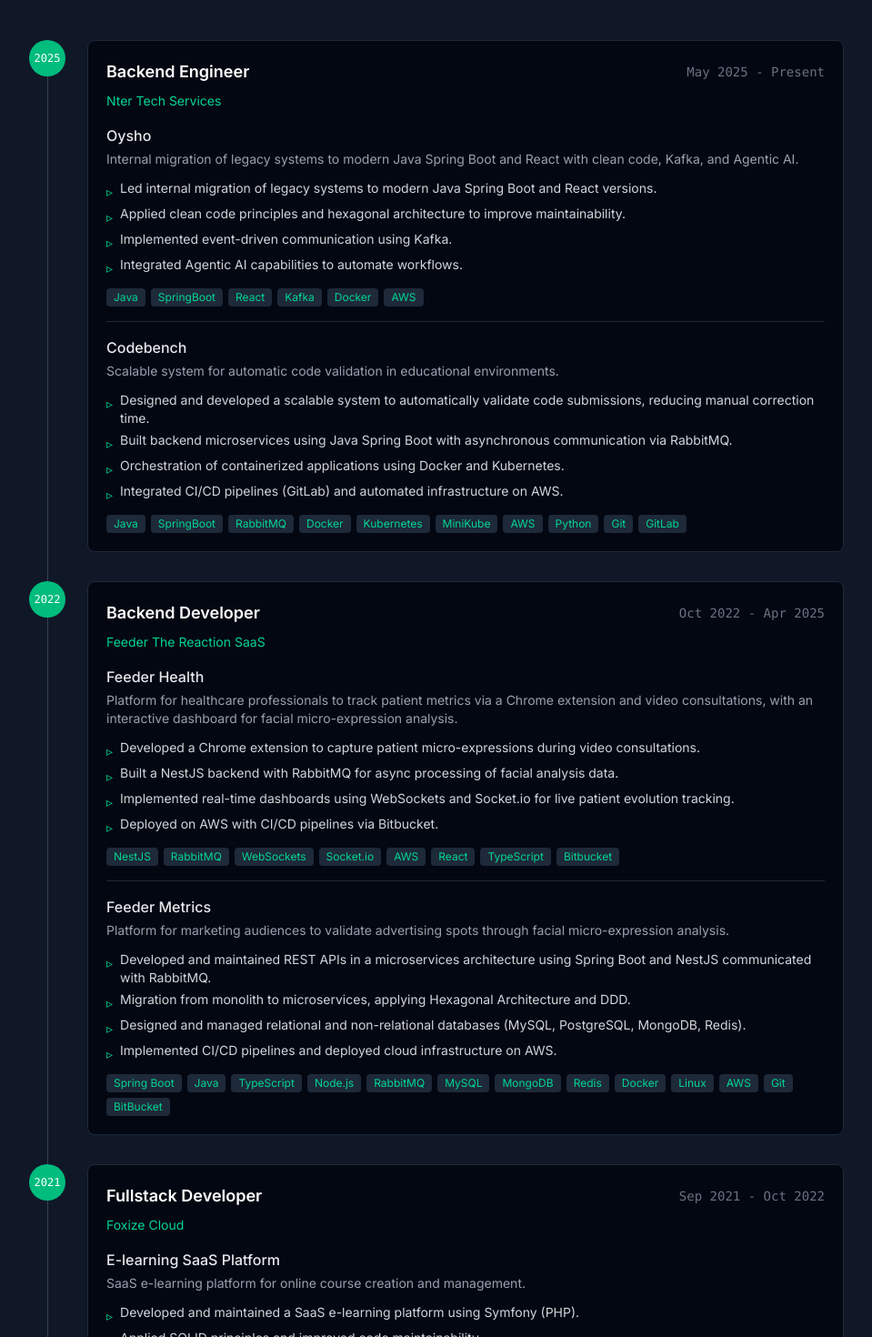
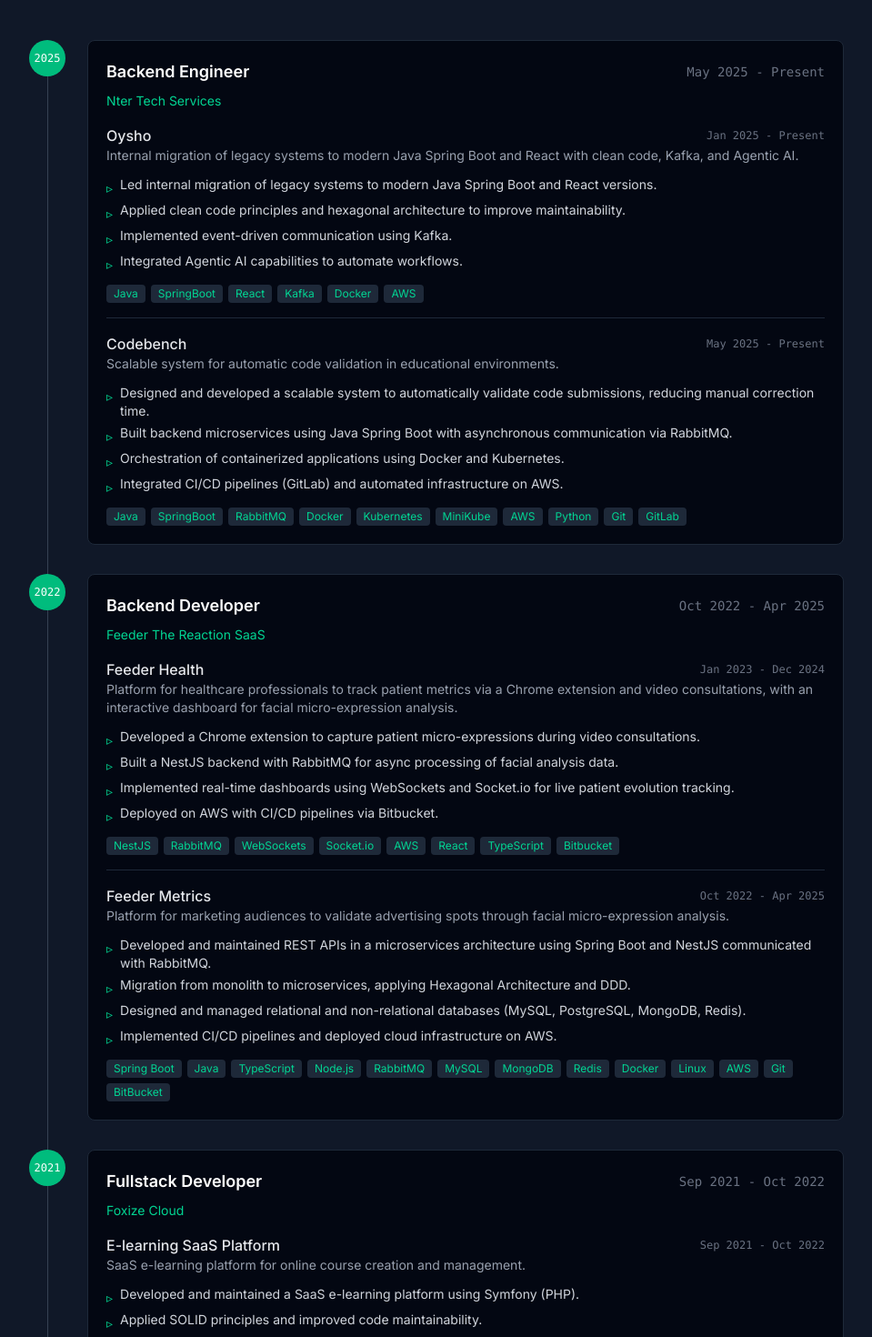
Before and after one commit to albertmenendezg/portfolio, a Next.js app: page / in a window 1280 px wide. Shown: the part 1700-3170 px from the top of the page at 91% size, without its empty margins (160-1119 px from the left). Built offline with nearby package versions, Linux system fonts and the light colour scheme.

Commit message:
Add period (start-end) per project

```diff
--- a/src/components/Experience.tsx
+++ b/src/components/Experience.tsx
@@ -72,9 +72,12 @@
 
                         return (
                           <div key={pIdx} className={pIdx > 0 ? "mt-4 pt-4 border-t border-gray-200 dark:border-gray-800" : ""}>
-                            <h4 className="font-medium text-gray-800 dark:text-gray-200 mb-1">
-                              {t(project.nameKey)}
-                            </h4>
+                            <div className="flex items-center justify-between flex-wrap gap-1">
+                              <h4 className="font-medium text-gray-800 dark:text-gray-200">
+                                {t(project.nameKey)}
+                              </h4>
+                              <span className="text-gray-500 font-mono text-xs whitespace-nowrap">{project.period}</span>
+                            </div>
                             <p className="text-gray-600 dark:text-gray-400 text-sm mb-3">
                               {t(project.descriptionKey)}
                             </p>
--- a/src/data/portfolio.ts
+++ b/src/data/portfolio.ts
@@ -19,12 +19,14 @@
         nameKey: "experience.nter.projects.oysho.name",
         descriptionKey: "experience.nter.projects.oysho.description",
         tasksKey: "experience.nter.projects.oysho.tasks",
+        period: "Jan 2025 - Present",
         tech: ["Java", "SpringBoot", "React", "Kafka", "Docker", "AWS"]
       },
       {
         nameKey: "experience.nter.projects.codebench.name",
         descriptionKey: "experience.nter.projects.codebench.description",
         tasksKey: "experience.nter.projects.codebench.tasks",
+        period: "May 2025 - Present",
         tech: ["Java", "SpringBoot", "RabbitMQ", "Docker", "Kubernetes", "MiniKube", "AWS", "Python", "Git", "GitLab"]
       }
     ]
@@ -39,12 +41,14 @@
         nameKey: "experience.feeder.projects.feeder-health.name",
         descriptionKey: "experience.feeder.projects.feeder-health.description",
         tasksKey: "experience.feeder.projects.feeder-health.tasks",
+        period: "Jan 2023 - Dec 2024",
         tech: ["NestJS", "RabbitMQ", "WebSockets", "Socket.io", "AWS", "React", "TypeScript", "Bitbucket"]
       },
       {
         nameKey: "experience.feeder.projects.feeder-metrics.name",
         descriptionKey: "experience.feeder.projects.feeder-metrics.description",
         tasksKey: "experience.feeder.projects.feeder-metrics.tasks",
+        period: "Oct 2022 - Apr 2025",
         tech: ["Spring Boot", "Java", "TypeScript", "Node.js", "RabbitMQ", "MySQL", "MongoDB", "Redis", "Docker", "Linux", "AWS", "Git", "BitBucket"]
       }
     ]
@@ -59,6 +63,7 @@
         nameKey: "experience.foxize.projects.main.name",
         descriptionKey: "experience.foxize.projects.main.description",
         tasksKey: "experience.foxize.projects.main.tasks",
+        period: "Sep 2021 - Oct 2022",
         tech: ["Symfony", "PHP", "Twig", "JavaScript", "MySQL", "Docker", "Linux", "HTML", "CSS", "Bootstrap", "Git", "GitLab"]
       }
     ]
```
